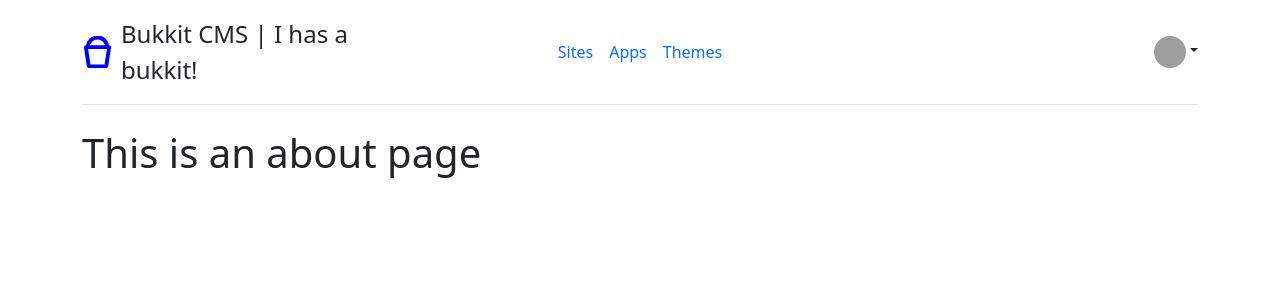
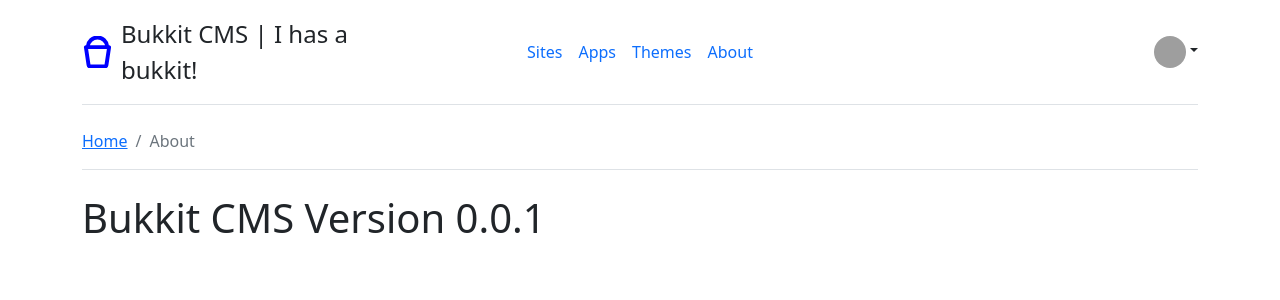
Before and after one commit to veselosky/bukkitcms, a Vue app: page /about in a window 1280 px wide. Shown: the top 300 px of the page. Built offline with nearby package versions, Linux system fonts and the light colour scheme; grey boxes are pictures that could not be loaded.

Commit message:
An about page

```diff
--- a/src/components/Masthead.vue
+++ b/src/components/Masthead.vue
@@ -43,6 +43,11 @@
       <li><a href="#" class="nav-link px-2 link-primary">Sites</a></li>
       <li><a href="#" class="nav-link px-2 link-primary">Apps</a></li>
       <li><a href="#" class="nav-link px-2 link-primary">Themes</a></li>
+      <li>
+        <router-link to="/about" class="nav-link px-2 link-primary"
+          >About</router-link
+        >
+      </li>
     </ul>
     <div class="dropdown col-md-3 text-end">
       <a
--- a/src/views/About.vue
+++ b/src/views/About.vue
@@ -1,5 +1,13 @@
 <template>
+  <header class="mb-4 border-bottom">
+    <nav aria-label="breadcrumb">
+      <ol class="breadcrumb">
+        <li class="breadcrumb-item"><router-link to="/">Home</router-link></li>
+        <li class="breadcrumb-item active" aria-current="page">About</li>
+      </ol>
+    </nav>
+  </header>
   <div class="about">
-    <h1>This is an about page</h1>
+    <h1>Bukkit CMS Version 0.0.1</h1>
   </div>
 </template>
```
